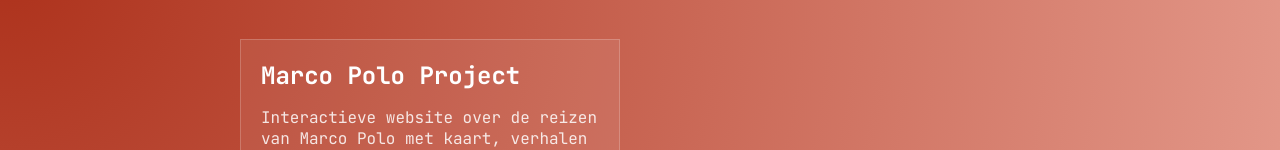
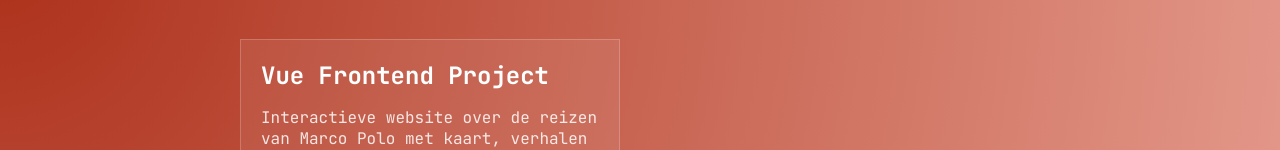
Before and after one commit to mauritsschelvis87-crypto/portfolio-app, a Vue app: page / in a window 1280 px wide. Shown: the part 573-723 px from the top of the page. Built offline with nearby package versions, Linux system fonts and the light colour scheme.

Commit message:
Route Marco Polo at /marco-polo/ and rename portfolio box to Vue Frontend Project.

```diff
--- a/src/App.vue
+++ b/src/App.vue
@@ -95,7 +95,7 @@
 
       <div class="project">
         <div>
-          <h2>Marco Polo Project</h2>
+          <h2>Vue Frontend Project</h2>
 
           <p>
             Interactieve website over de reizen van Marco Polo met kaart, verhalen en quiz.
@@ -129,7 +129,7 @@
 
         <a
           class="btn"
-          href="https://school.maurits-portfolio.nl/"
+          href="https://maurits-portfolio.nl/marco-polo/"
           target="_blank"
           rel="noopener noreferrer"
         >View project</a>
```
Also changed, not shown: 2 other files (tests, documents, lock files or other folders).
